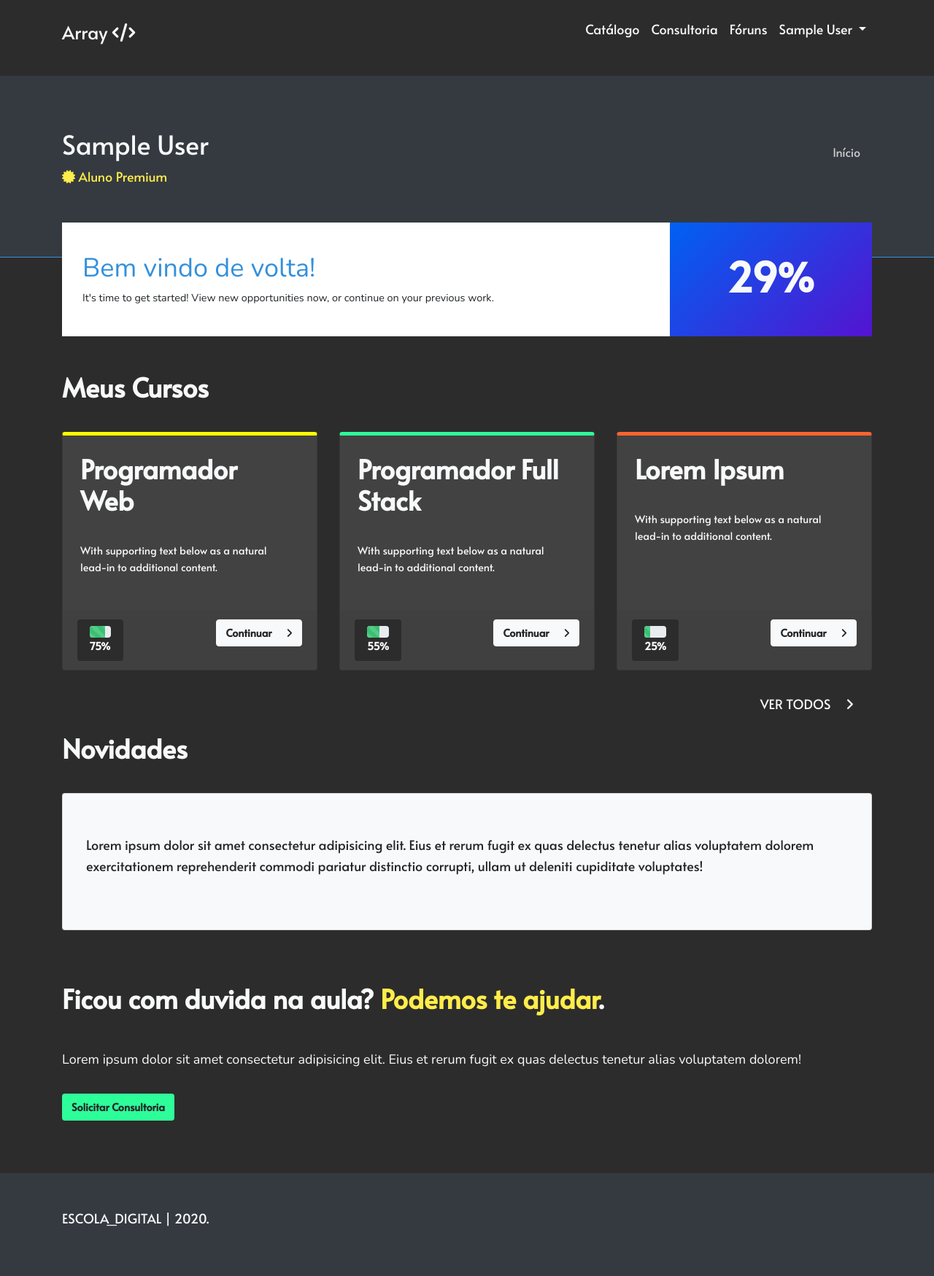
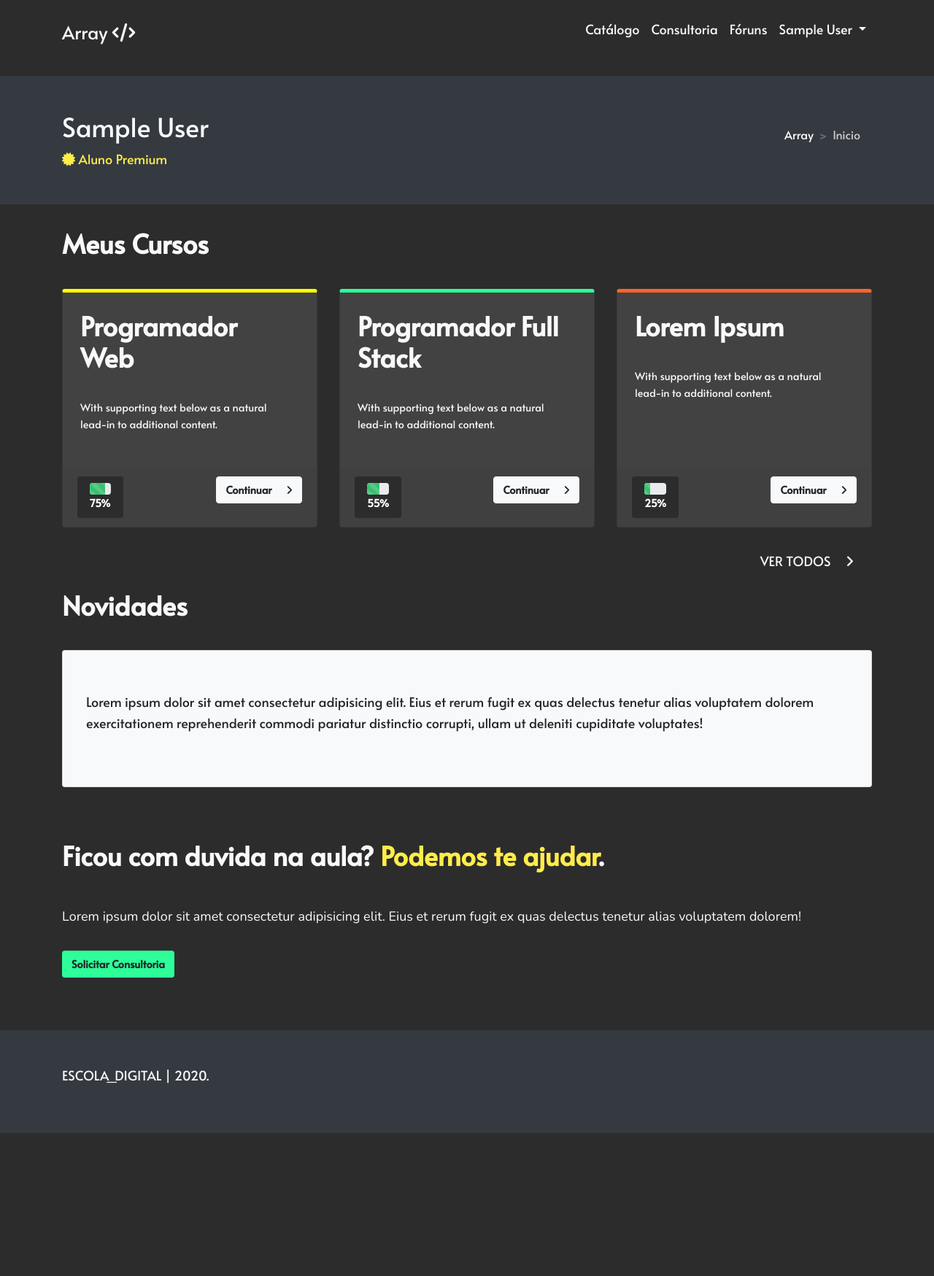
Before and after one commit to atenaagencia/escoladigital, a Laravel app: page /home in a window 1280 px wide. Shown: the whole page at 73% size. After the commit the page ends 1553 px from the top, so only its background shows below. Run offline with Laravel 8, Linux system fonts and the light colour scheme; the visitor is signed in with stand-in values (Sample User, id 1); some libraries are stand-ins or nearby versions.

Commit message:
add something

```diff
--- a/resources/views/home.blade.php
+++ b/resources/views/home.blade.php
@@ -1,9 +1,9 @@
 @extends('layouts.user')
 
 @section('content')
-<header class="page-header bg-dark text-light pb-10 border-bottom border-primary">
+<header class="page-header bg-dark text-light pb-5">
     <div class="container">
-        <div class="page-header-content pt-4">
+        <div class="page-header-content">
             <div class="row align-items-center justify-content-between">
                 <div class="col-auto mt-5">
                     <h1 class="page-header-title main-font">{{ $user->name }}</h1>
@@ -15,7 +15,8 @@
                 <div class="col-auto mt-5">
                     <nav aria-label="breadcrumb">
                         <ol class="breadcrumb bg-transparent main-font">
-                            <li class="breadcrumb-item active" aria-current="page">Início</li>
+                            <li class="breadcrumb-item"><a href="/">Array</a></li>
+                            <li class="breadcrumb-item active" aria-current="page">Inicio</li>
                         </ol>
                     </nav>
                 </div>
@@ -24,32 +25,10 @@
     </div>
 </header>
 
-<div class="container mt-n10">
-    <div class="row">
-        <div class="col-xxl-4 col-xl-12 mb-4">
-            <div class="card h-100 border-0 rounded-0">
-                <div class="card-body h-100 d-flex flex-column justify-content-center p-0 border-0">
-                    <div class="row align-items-center p-0 m-0">
-                        <div class="col-xl-9 col-xxl-12 p-4 m-0 border-0">
-                            <div class="text-left p-xl-1 m-0 px-4 mb-4 mb-xl-0 mb-xxl-4 border-0">
-                                <h1 class="text-primary">Bem vindo de volta!</h1>
-                                <p class="text-gray-700 mb-0">It's time to get started! View new opportunities now, or continue on your previous work.</p>
-                            </div>
-                        </div>
-                        <div class="col-xl-3 col-xxl-12 bg-gradient-primary-to-secondary p-4 m-0 border-0">
-                            <div class="text-center p-xl-3 m-0 px-4 mb-4 mb-xl-0 mb-xxl-4 border-0">
-                                <h1 class="display-4 font-weight-bold main-font text-light">29%</h1>
-                            </div>
-                        </div>
-                    </div>
-                </div>
-            </div>
-        </div>
-    </div>
+<!-- MEUS CURSOS SECTION-->
 
-    <!-- MEUS CURSOS SECTION-->
+<div class="container mt-4">
     <h1 class="page-header-title main-font text-light mt-3 font-weight-bold py-2">Meus Cursos</h1>
-
     <div class="row">
         <div class="col-xxl-4 col-xl-4 mb-2 py-4">
             <div class="card bg-gray" style="border-top: 5px solid yellow !important">
--- a/resources/views/layouts/user.blade.php
+++ b/resources/views/layouts/user.blade.php
@@ -55,7 +55,7 @@
                             @endif
                         @else
                             <li class="nav-item">
-                                <a class="nav-link text-light" href="/catalogo" role="button">
+                                <a class="nav-link text-light" href="/courses" role="button">
                                     Catálogo
                                 </a>
                             </li>
--- a/routes/web.php
+++ b/routes/web.php
@@ -16,7 +16,7 @@ Route::get('/home', 'HomeController@index')->name('home');
 
 //Courses and Lists
 
-Route::get('/catalogo', function () {
+Route::get('/courses', function () {
     return view('catalogo');
 })->middleware('auth');
 
```
Also changed, not shown: resources/views/courses/design/des_interface/index.blade.php (+12 -8 lines).
